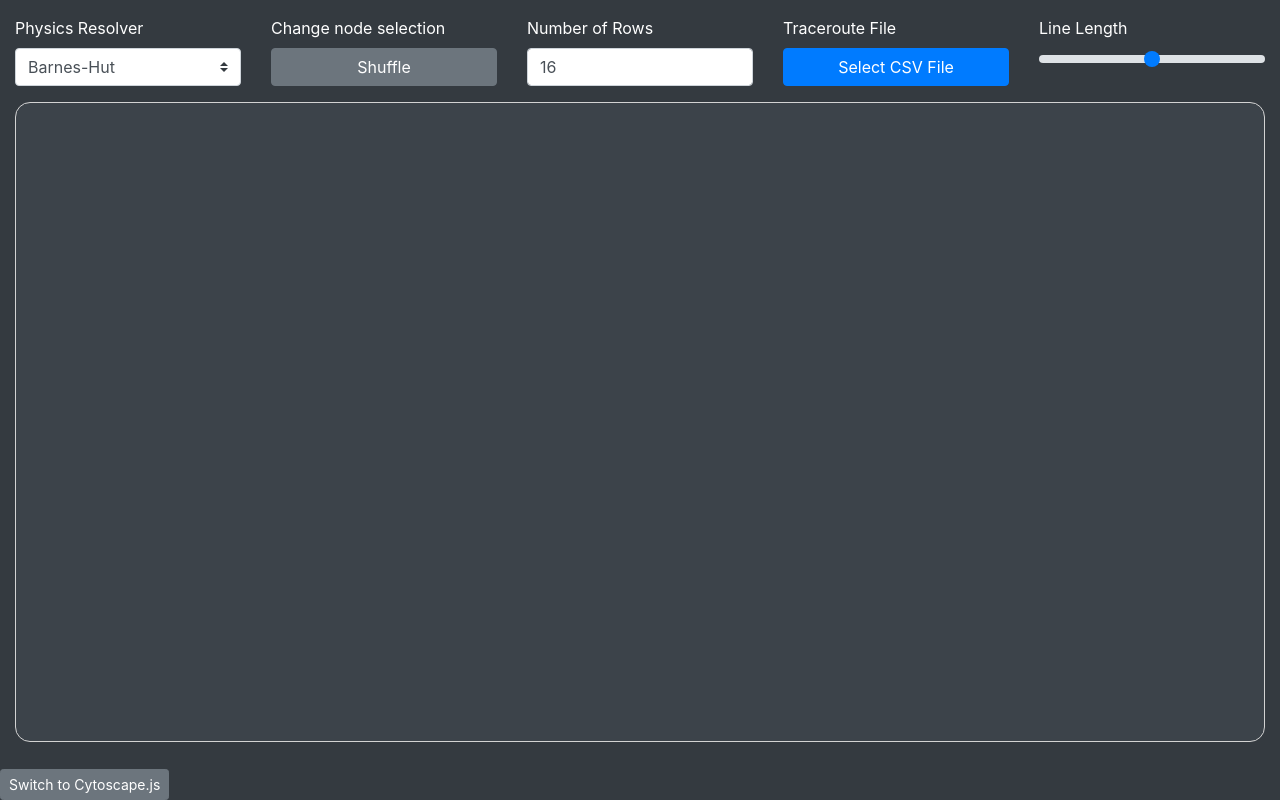
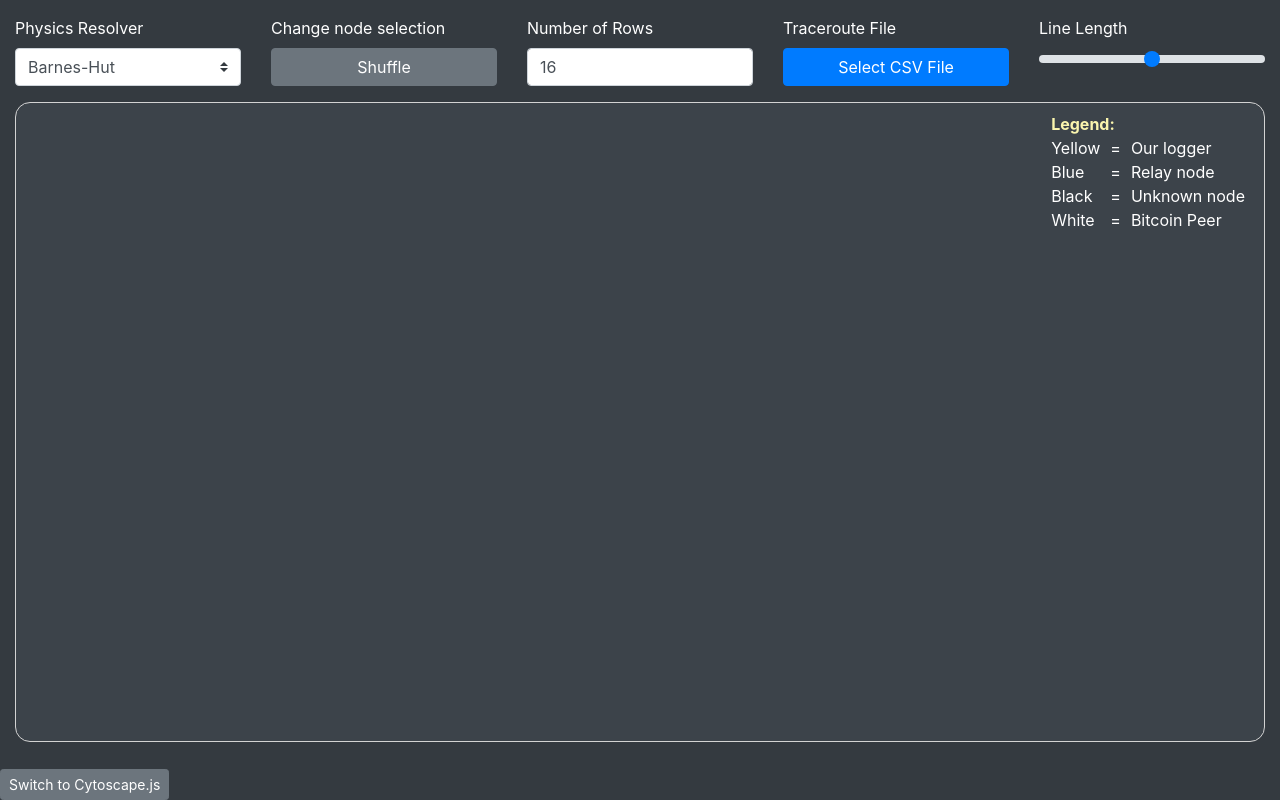
Before and after one commit to simewu/traceroute-visualizer, a plain HTML site: page index.html in a window 1280 px wide. Drawn offline with nearby package versions, Linux system fonts and the light colour scheme.

Commit message:
Add legend

```diff
--- a/index.html
+++ b/index.html
@@ -16,6 +16,26 @@
             border: 1px solid lightgray;
             border-radius: 15px;
         }
+
+        #legend {
+            position: absolute;
+            z-index: 10;
+            right: 0;
+            margin-top: 10px;
+            margin-right: 30px;
+            color: #F8F6EB;
+            pointer-events: none;
+        }
+
+        #legend table {
+            border-collapse: collapse;
+            color: white;
+        }
+
+        #legend td {
+            padding: 0 5px; /* Adjust as needed */
+        }
+
 
         #selectedPeer {
             font-size: 1.5em;
@@ -62,6 +82,34 @@
                 <label>Line Length</label>
                 <input type='range' id='lineLength' class='custom-range' min='-200' max='200' value='0' onchange='updateLineLength(this.value)'>
             </div>
+        </div>
+        <!-- Legend -->
+        <div id='legend'>
+            <table>
+                <tr>
+                    <td colspan='3' style='color:#FAF5AE'><strong>Legend:</strong></td>
+                </tr>
+                <tr>
+                    <td>Yellow</td>
+                    <td>=</td>
+                    <td>Our logger</td>
+                </tr>
+                <tr>
+                    <td>Blue</td>
+                    <td>=</td>
+                    <td>Relay node</td>
+                </tr>
+                <tr>
+                    <td>Black</td>
+                    <td>=</td>
+                    <td>Unknown node</td>
+                </tr>
+                <tr>
+                    <td>White</td>
+                    <td>=</td>
+                    <td>Bitcoin Peer</td>
+                </tr>
+            </table>
         </div>
         <!-- Canvas -->
         <div id='mynetwork'></div>
@@ -217,7 +265,7 @@
             network.on('click', function(params) {
                 if (params.nodes.length > 0) {
                     let node = nodes.get(params.nodes[0]);
-                    document.getElementById('selectedPeer').innerHTML = 'Selected Peer: <b>' + node.originalLabel + '</b>';
+                    document.getElementById('selectedPeer').innerHTML = 'Selected: <b>' + node.originalLabel + '</b>';
                 }
             });
             network.once('stabilizationIterationsDone', function() {
```
